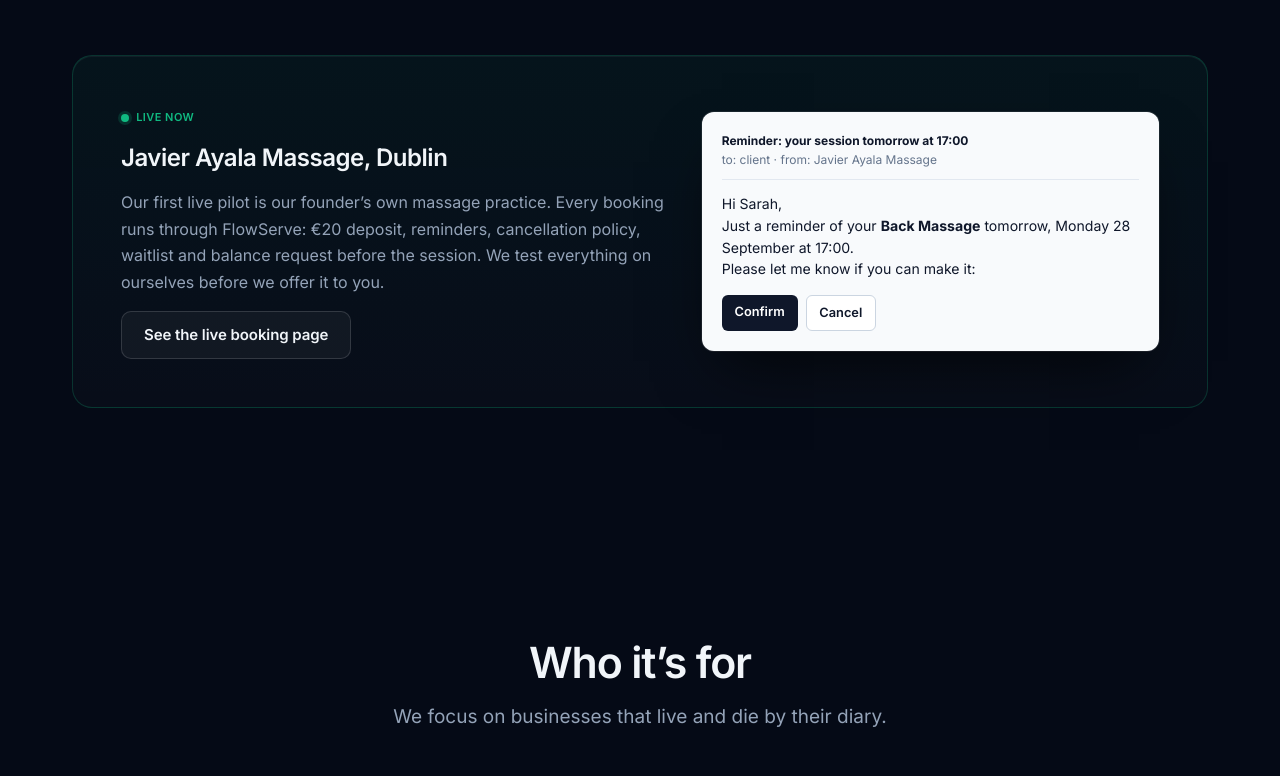
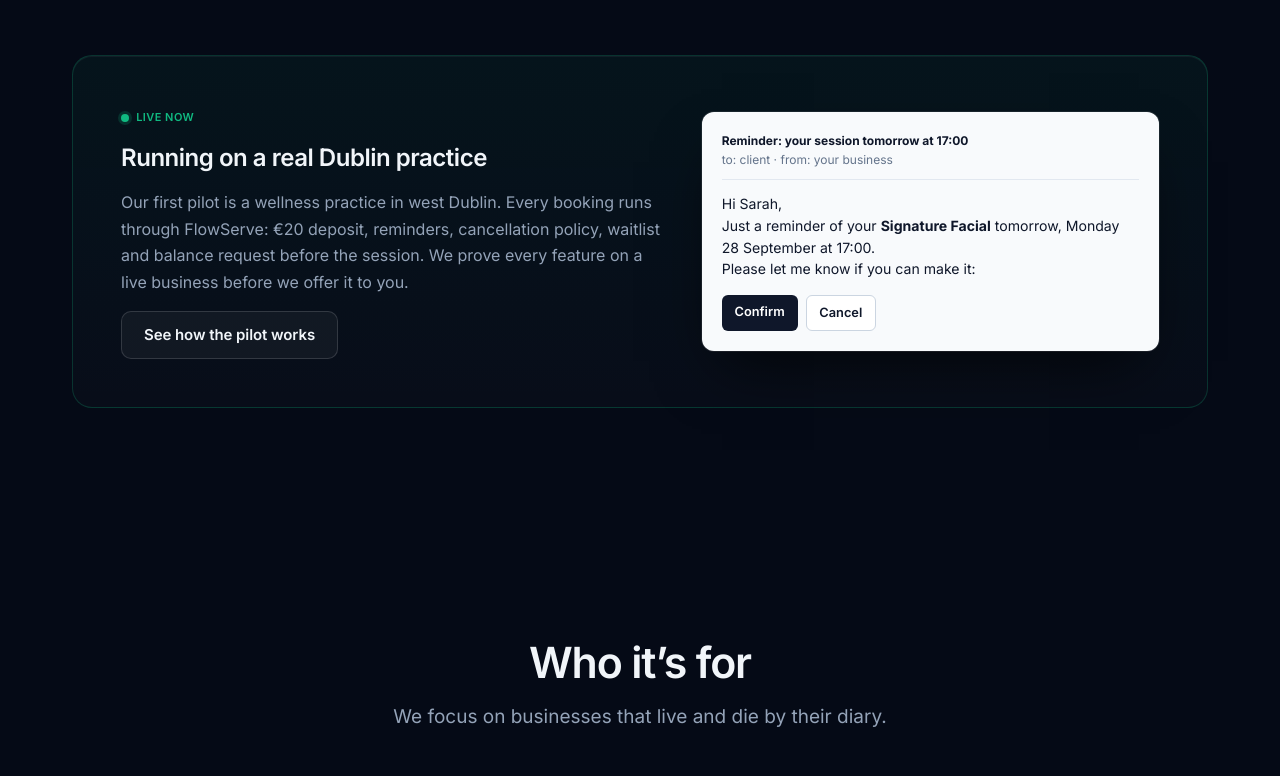
Before and after one commit to careerstrategystudio/flowserve-ai, a plain HTML site: page index.html in a window 1280 px wide. Shown: the part 2120-2896 px from the top of the page. Drawn offline with Linux system fonts and the light colour scheme.

Commit message:
Caso piloto anonimizado

```diff
--- a/index.html
+++ b/index.html
@@ -92,13 +92,13 @@
   <div class="case">
     <div>
       <span class="live-dot" data-en="Live now" data-es="Funcionando ya">Live now</span>
-      <h3 data-en="Javier Ayala Massage, Dublin" data-es="Javier Ayala Massage, Dublín">Javier Ayala Massage, Dublin</h3>
-      <p data-en="Our first live pilot is our founder’s own massage practice. Every booking runs through FlowServe: €20 deposit, reminders, cancellation policy, waitlist and balance request before the session. We test everything on ourselves before we offer it to you." data-es="Nuestro primer piloto en vivo es el estudio de masajes de nuestro fundador. Cada reserva pasa por FlowServe: señal de €20, recordatorios, política de cancelación, lista de espera y cobro del resto antes de la sesión. Lo probamos todo en casa antes de ofrecértelo.">Our first live pilot is our founder’s own massage practice. Every booking runs through FlowServe: €20 deposit, reminders, cancellation policy, waitlist and balance request before the session. We test everything on ourselves before we offer it to you.</p>
-      <a href="https://javierayalamassage.netlify.app/" target="_blank" rel="noopener" class="btn-secondary" data-en="See the live booking page" data-es="Ver la web de reservas en vivo">See the live booking page</a>
+      <h3 data-en="Running on a real Dublin practice" data-es="Funcionando en un negocio real de Dublín">Running on a real Dublin practice</h3>
+      <p data-en="Our first pilot is a wellness practice in west Dublin. Every booking runs through FlowServe: €20 deposit, reminders, cancellation policy, waitlist and balance request before the session. We prove every feature on a live business before we offer it to you." data-es="Nuestro primer piloto es un negocio de bienestar en el oeste de Dublín. Cada reserva pasa por FlowServe: señal de €20, recordatorios, política de cancelación, lista de espera y cobro del resto antes de la sesión. Probamos cada función en un negocio real antes de ofrecértela.">Our first pilot is a wellness practice in west Dublin. Every booking runs through FlowServe: €20 deposit, reminders, cancellation policy, waitlist and balance request before the session. We prove every feature on a live business before we offer it to you.</p>
+      <a href="/pilot/" class="btn-secondary" data-en="See how the pilot works" data-es="Ver cómo funciona el piloto">See how the pilot works</a>
     </div>
     <div class="mail-mock" aria-label="Example email">
-      <div class="mm-head"><b>Reminder: your session tomorrow at 17:00</b><br>to: client · from: Javier Ayala Massage</div>
-      Hi Sarah,<br>Just a reminder of your <b>Back Massage</b> tomorrow, Monday 28 September at 17:00.<br>Please let me know if you can make it:
+      <div class="mm-head"><b>Reminder: your session tomorrow at 17:00</b><br>to: client · from: your business</div>
+      Hi Sarah,<br>Just a reminder of your <b>Signature Facial</b> tomorrow, Monday 28 September at 17:00.<br>Please let me know if you can make it:
       <div class="mm-btns"><span class="mm-btn">Confirm</span><span class="mm-btn alt">Cancel</span></div>
     </div>
   </div>
```
Also changed, not shown: beauty-wellness/index.html (+1 -1 lines), 1 other file.
